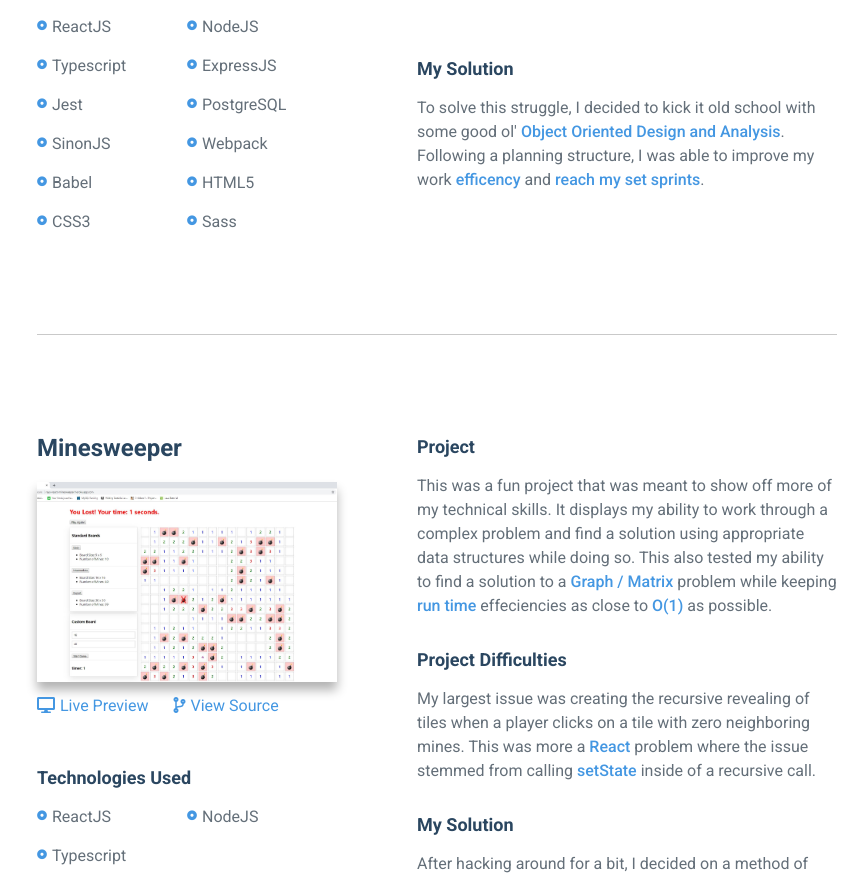
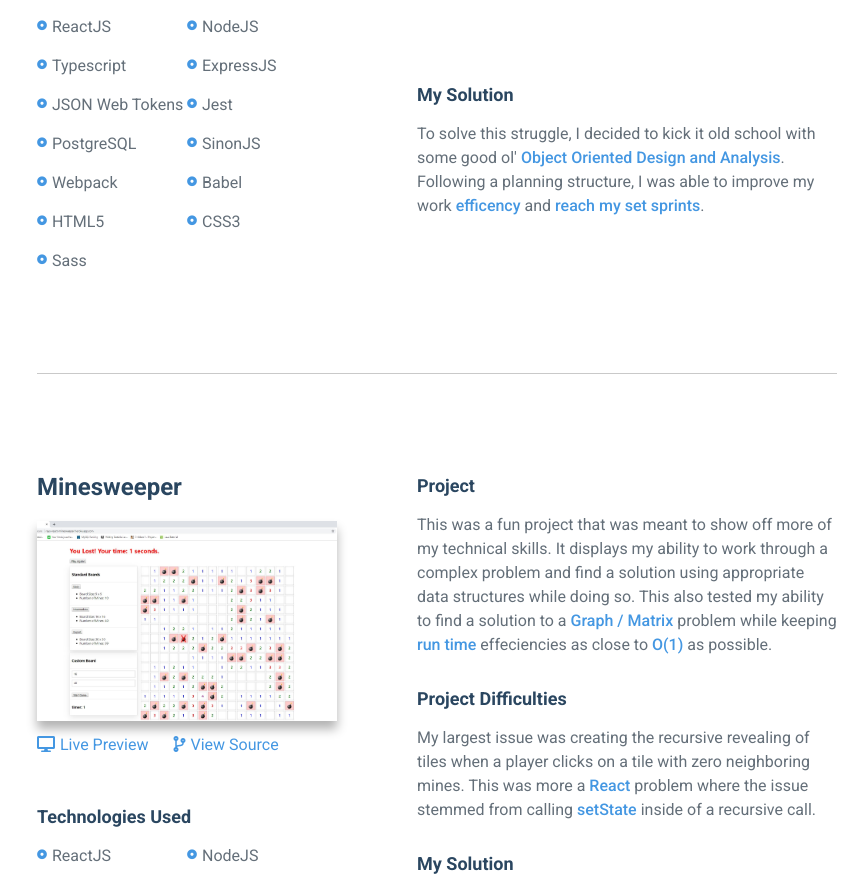
Before and after one commit to rayjohnson1/personal-portfolio, a React (Create React App) app: page / in a window 1280 px wide. Shown: the part 2433-3311 px from the top of the page, without its empty margins (3-870 px from the left). Built offline with nearby package versions, Linux system fonts and the light colour scheme.

Commit message:
Added Technology

```diff
--- a/src/components/projects/Projects.tsx
+++ b/src/components/projects/Projects.tsx
@@ -64,6 +64,7 @@ export default class Projects extends Component {
                                     <li><i className="fas fa-dot-circle"></i><p>NodeJS</p></li>
                                     <li><i className="fas fa-dot-circle"></i><p>Typescript</p></li>
                                     <li><i className="fas fa-dot-circle"></i><p>ExpressJS</p></li>
+                                    <li><i className="fas fa-dot-circle"></i><p>JSON Web Tokens</p></li>
                                     <li><i className="fas fa-dot-circle"></i><p>Jest</p></li>
                                     <li><i className="fas fa-dot-circle"></i><p>PostgreSQL</p></li>
                                     <li><i className="fas fa-dot-circle"></i><p>SinonJS</p></li>
```
